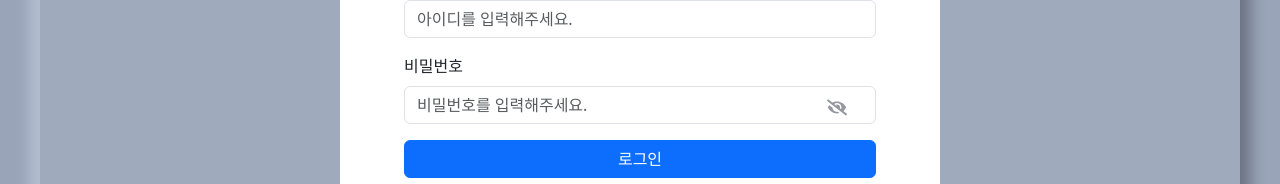
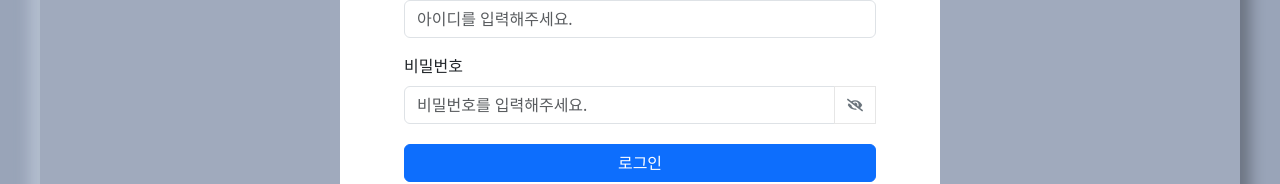
Before and after one commit to KitsuneSiho/ACEPHARM_TEST, a React (Vite) app: page /loginForm in a window 1280 px wide. Shown: the part 278-462 px from the top of the page. Built offline with nearby package versions, Linux system fonts and the light colour scheme.

Commit message:
03/12 - react form 형태로 로그인페이지 제작

```diff
--- a/src/pages/LoginForm.css
+++ b/src/pages/LoginForm.css
@@ -41,3 +41,18 @@ h2.login-header {
 .password-toggle svg {
   font-size: 1.25rem;  /* 아이콘 크기 조정 */
 }
+
+.password-toggle-btn {
+  display: flex;
+  align-items: center;
+  justify-content: center;
+  z-index: 10;
+  border-color: rgb(230, 230, 230);
+}
+
+/* 유효성 검사 오류 메시지가 표시될 때 InputGroup 스타일 조정 */
+.invalid-feedback {
+  display: block;
+  width: 100%;
+  margin-top: 0.25rem;
+}
--- a/src/pages/LoginForm.jsx
+++ b/src/pages/LoginForm.jsx
@@ -1,40 +1,260 @@
+// import React, { useState } from "react";
+// import Form from "react-bootstrap/Form";
+// import Button from "react-bootstrap/Button";
+// import { Link } from "react-router-dom";
+// import { FaEye, FaEyeSlash } from "react-icons/fa";  // 아이콘 추가
+// import 'bootstrap/dist/css/bootstrap.min.css';
+// import './LoginForm.css';
+
+// const LoginForm = () => {
+//   const [showPassword, setShowPassword] = useState(false);  // 비밀번호 보이기/숨기기 상태 관리
+//   const togglePassword = () => setShowPassword(!showPassword);  // 상태 토글 함수
+
+//   return (
+//     <div className="page-container">
+//         <h2 className="login-header mb-4">LOGIN</h2>
+//         <div className="login-box">
+//         <Form>
+//           <Form.Group className="mb-3" controlId="formBasicEmail">
+//             <Form.Label>아이디</Form.Label>
+//             <Form.Control type="text" placeholder="아이디를 입력해주세요." />
+//           </Form.Group>
+
+//           <Form.Group className="mb-3" controlId="formBasicPassword">
+//             <Form.Label>비밀번호</Form.Label>
+//             <div className="password-container">
+//               <Form.Control
+//                 type={showPassword ? "text" : "password"}  // 비밀번호 보이기/숨기기
+//                 placeholder="비밀번호를 입력해주세요."
+//               />
+//               <button
+//                 type="button"
+//                 className="password-toggle"
+//                 onClick={togglePassword}
+//               >
+//                 {showPassword ? <FaEye /> : <FaEyeSlash />}  {/* 아이콘 변경 */}
+//               </button>
+//             </div>
+//           </Form.Group>
+
+//           <Button variant="primary" type="submit" className="w-100 mb-2">로그인</Button>
+//           <Button variant="outline-secondary" as={Link} to="/registerTest" className="w-100">회원가입</Button>
+//         </Form>
+//       </div>
+//     </div>
+//   );
+// }
+
+// export default LoginForm;
+
+
+// import React, { useState } from "react";
+// import Form from "react-bootstrap/Form";
+// import Button from "react-bootstrap/Button";
+// import { Link } from "react-router-dom";
+// import { FaEye, FaEyeSlash } from "react-icons/fa";
+// import 'bootstrap/dist/css/bootstrap.min.css';
+// import './LoginForm.css';
+
+// const LoginForm = () => {
+//   const [showPassword, setShowPassword] = useState(false);
+//   const [validated, setValidated] = useState(false);
+//   const [form, setForm] = useState({
+//     username: '',
+//     password: ''
+//   });
+//   const [errors, setErrors] = useState({});
+
+//   const togglePassword = () => setShowPassword(!showPassword);
+
+//   const setField = (field, value) => {
+//     setForm({
+//       ...form,
+//       [field]: value
+//     });
+
+//     // 에러가 있다면 입력 시 에러 메시지 제거
+//     if (!!errors[field]) {
+//       setErrors({
+//         ...errors,
+//         [field]: null
+//       });
+//     }
+//   };
+
+//   const handleSubmit = (event) => {
+//     event.preventDefault();
+
+//     // 폼 유효성 검사
+//     const newErrors = {};
+
+//     // 아이디 검사
+//     if (!form.username || form.username === '') {
+//       newErrors.username = '아이디를 입력해주세요.';
+//     }
+
+//     // 비밀번호 검사
+//     if (!form.password || form.password === '') {
+//       newErrors.password = '비밀번호를 입력해주세요.';
+//     }
+
+//     // 에러가 있으면 제출 중단
+//     if (Object.keys(newErrors).length > 0) {
+//       setErrors(newErrors);
+//       return;
+//     }
+
+//     // 여기에 로그인 로직 추가
+//     console.log('로그인 시도:', form);
+//   };
+
+//   return (
+//     <div className="page-container">
+//       <h2 className="login-header mb-4">LOGIN</h2>
+//       <div className="login-box">
+//         <Form noValidate onSubmit={handleSubmit}>
+//           <Form.Group className="mb-3" controlId="formBasicEmail">
+//             <Form.Label>아이디</Form.Label>
+//             <Form.Control
+//               type="text"
+//               placeholder="아이디를 입력해주세요."
+//               value={form.username}
+//               onChange={(e) => setField('username', e.target.value)}
+//               isInvalid={!!errors.username}
+//             />
+//             <Form.Control.Feedback type="invalid">
+//               {errors.username}
+//             </Form.Control.Feedback>
+//           </Form.Group>
+
+//           <Form.Group className="mb-3" controlId="formBasicPassword">
+//             <Form.Label>비밀번호</Form.Label>
+//             <div className="password-container">
+//               <Form.Control
+//                 type={showPassword ? "text" : "password"}
+//                 placeholder="비밀번호를 입력해주세요."
+//                 value={form.password}
+//                 onChange={(e) => setField('password', e.target.value)}
+//                 isInvalid={!!errors.password}
+//               />
+//               <button
+//                 type="button"
+//                 className="password-toggle"
+//                 onClick={togglePassword}
+//               >
+//                 {showPassword ? <FaEye /> : <FaEyeSlash />}
+//               </button>
+//               <Form.Control.Feedback type="invalid">
+//                 {errors.password}
+//               </Form.Control.Feedback>
+//             </div>
+//           </Form.Group>
+
+//           <Button variant="primary" type="submit" className="w-100 mb-2">로그인</Button>
+//           <Button variant="outline-secondary" as={Link} to="/registerTest" className="w-100">회원가입</Button>
+//         </Form>
+//       </div>
+//     </div>
+//   );
+// }
+
+// export default LoginForm;
+
 import React, { useState } from "react";
 import Form from "react-bootstrap/Form";
 import Button from "react-bootstrap/Button";
+import InputGroup from "react-bootstrap/InputGroup";  // InputGroup 추가
 import { Link } from "react-router-dom";
-import { FaEye, FaEyeSlash } from "react-icons/fa";  // 아이콘 추가
+import { FaEye, FaEyeSlash } from "react-icons/fa";
 import 'bootstrap/dist/css/bootstrap.min.css';
 import './LoginForm.css';
 
 const LoginForm = () => {
-  const [showPassword, setShowPassword] = useState(false);  // 비밀번호 보이기/숨기기 상태 관리
-  const togglePassword = () => setShowPassword(!showPassword);  // 상태 토글 함수
+  const [showPassword, setShowPassword] = useState(false);
+  const [validated, setValidated] = useState(false);
+  const [form, setForm] = useState({
+    username: '',
+    password: ''
+  });
+  const [errors, setErrors] = useState({});
+
+  const togglePassword = () => setShowPassword(!showPassword);
+
+  const setField = (field, value) => {
+    setForm({
+      ...form,
+      [field]: value
+    });
+
+    if (!!errors[field]) {
+      setErrors({
+        ...errors,
+        [field]: null
+      });
+    }
+  };
+
+  const handleSubmit = (event) => {
+    event.preventDefault();
+
+    const newErrors = {};
+
+    if (!form.username || form.username === '') {
+      newErrors.username = '아이디를 입력해주세요.';
+    }
+
+    if (!form.password || form.password === '') {
+      newErrors.password = '비밀번호를 입력해주세요.';
+    }
+
+    if (Object.keys(newErrors).length > 0) {
+      setErrors(newErrors);
+      return;
+    }
+
+    console.log('로그인 시도:', form);
+  };
 
   return (
     <div className="page-container">
-        <h2 className="login-header mb-4">LOGIN</h2>
-        <div className="login-box">
-        <Form>
+      <h2 className="login-header mb-4">LOGIN</h2>
+      <div className="login-box">
+        <Form noValidate onSubmit={handleSubmit}>
           <Form.Group className="mb-3" controlId="formBasicEmail">
             <Form.Label>아이디</Form.Label>
-            <Form.Control type="text" placeholder="아이디를 입력해주세요." />
+            <Form.Control
+              type="text"
+              placeholder="아이디를 입력해주세요."
+              value={form.username}
+              onChange={(e) => setField('username', e.target.value)}
+              isInvalid={!!errors.username}
+            />
+            <Form.Control.Feedback type="invalid">
+              {errors.username}
+            </Form.Control.Feedback>
           </Form.Group>
 
           <Form.Group className="mb-3" controlId="formBasicPassword">
             <Form.Label>비밀번호</Form.Label>
-            <div className="password-container">
+            <InputGroup>
               <Form.Control
-                type={showPassword ? "text" : "password"}  // 비밀번호 보이기/숨기기
+                type={showPassword ? "text" : "password"}
                 placeholder="비밀번호를 입력해주세요."
+                value={form.password}
+                onChange={(e) => setField('password', e.target.value)}
+                isInvalid={!!errors.password}
               />
-              <button
-                type="button"
-                className="password-toggle"
+              <Button
+                variant="outline-secondary"
                 onClick={togglePassword}
+                className="password-toggle-btn"
               >
-                {showPassword ? <FaEye /> : <FaEyeSlash />}  {/* 아이콘 변경 */}
-              </button>
-            </div>
+                {showPassword ? <FaEye /> : <FaEyeSlash />}
+              </Button>
+              <Form.Control.Feedback type="invalid">
+                {errors.password}
+              </Form.Control.Feedback>
+            </InputGroup>
           </Form.Group>
 
           <Button variant="primary" type="submit" className="w-100 mb-2">로그인</Button>
```
